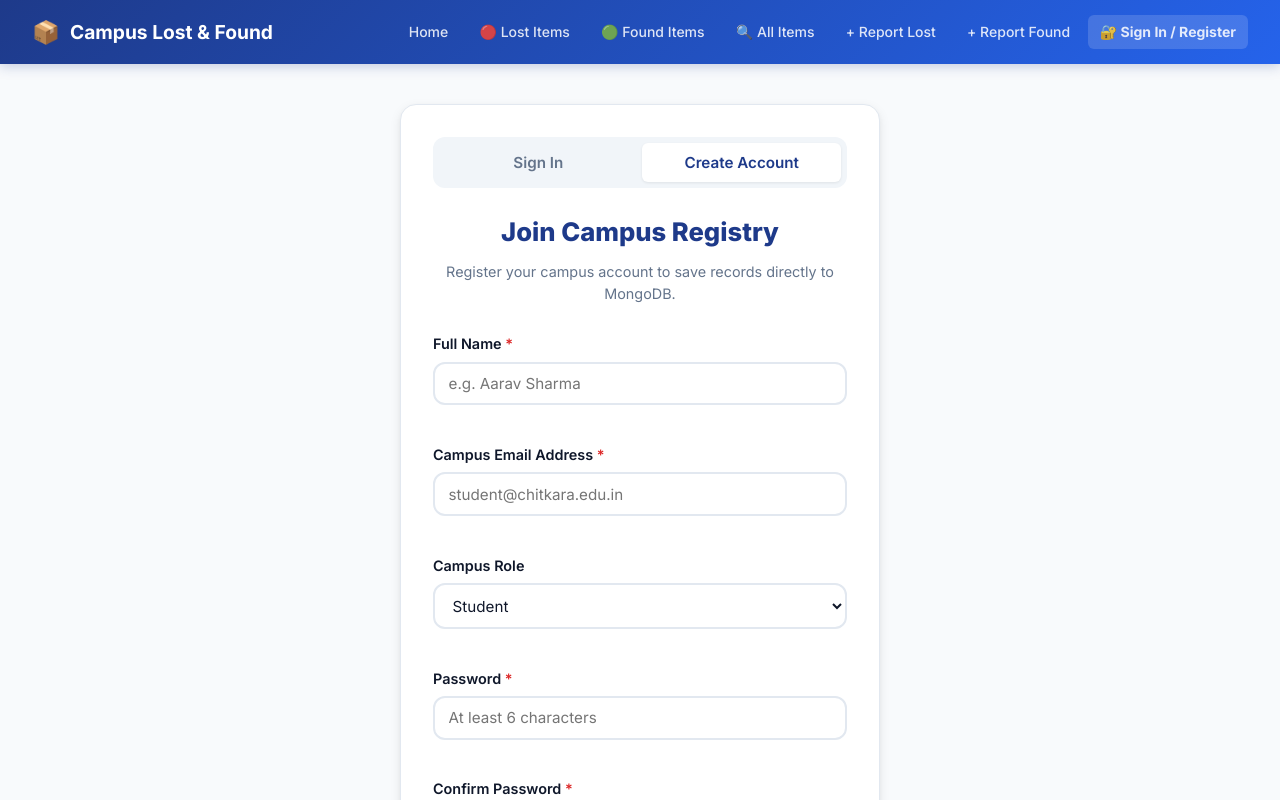
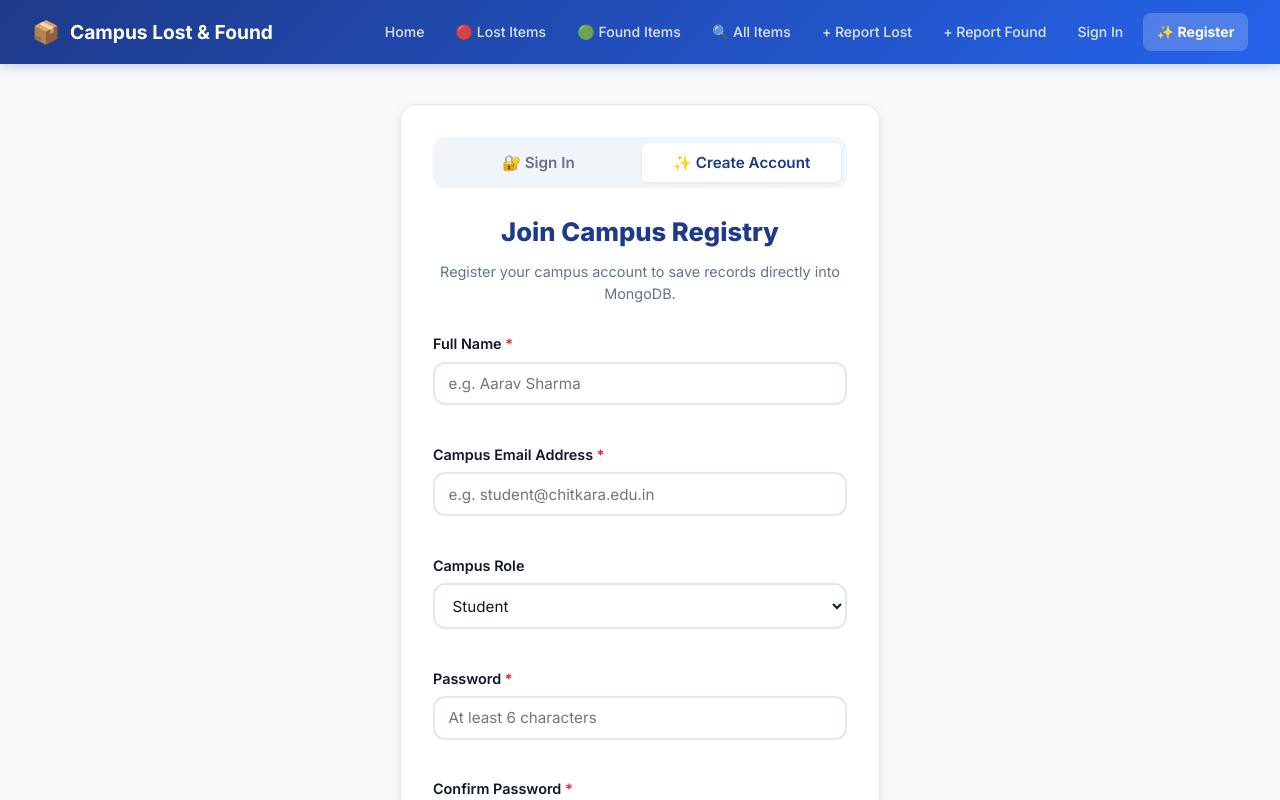
Before and after one commit to PriyanshThakur17/LostAndfound, a React (Vite) app: page /register in a window 1280 px wide. Shown: the top 800 px of the page. Built offline with nearby package versions, Linux system fonts and the light colour scheme; no server answers.

Commit message:
fix(auth): make register and login tabs URL-driven and add direct navbar links

```diff
--- a/src/components/Navbar.jsx
+++ b/src/components/Navbar.jsx
@@ -134,16 +134,29 @@ const Navbar = () => {
             </button>
           </div>
         ) : (
+          <div className="navbar__auth-group" style={{ display: 'flex', gap: '0.4rem', alignItems: 'center' }}>
             <NavLink
               to="/login"
               className={({ isActive }) =>
-              `navbar__link navbar__link--auth${isActive ? ' navbar__link--active' : ''}`
+                `navbar__link navbar__link--login${isActive ? ' navbar__link--active' : ''}`
               }
               onClick={closeMenu}
-            id="nav-auth"
+              id="nav-login"
             >
-            🔐 Sign In / Register
+              Sign In
             </NavLink>
+            <NavLink
+              to="/register"
+              className={({ isActive }) =>
+                `navbar__link navbar__link--register${isActive ? ' navbar__link--active' : ''}`
+              }
+              onClick={closeMenu}
+              id="nav-register"
+              style={{ backgroundColor: 'rgba(255, 255, 255, 0.2)', fontWeight: '700' }}
+            >
+              ✨ Register
+            </NavLink>
+          </div>
         )}
       </div>
     </nav>
--- a/src/pages/Auth.jsx
+++ b/src/pages/Auth.jsx
@@ -1,22 +1,17 @@
 import { useState } from 'react';
-import { useNavigate, useLocation, Link } from 'react-router-dom';
+import { useNavigate, useLocation } from 'react-router-dom';
 import api, { setAuthToken, setStoredUser, getStoredUser } from '../api/client';
 
 /**
  * Auth Page — Unified User Authentication (Login & Register).
  * Saves new accounts directly into the MongoDB `users` collection.
- *
- * @param {Object} props
- * @param {'login'|'register'} [props.defaultMode='login'] - Default active tab
  */
-const Auth = ({ defaultMode = 'login' }) => {
+const Auth = () => {
   const navigate = useNavigate();
   const location = useLocation();
 
-  const pathMode = location.pathname === '/register' ? 'register' : location.pathname === '/login' ? 'login' : null;
-  const [activeTab, setActiveTab] = useState(defaultMode);
-  const mode = pathMode || activeTab;
-  const setMode = setActiveTab;
+  // Mode is cleanly derived from the URL path (/register vs /login)
+  const mode = location.pathname === '/register' ? 'register' : 'login';
   const [currentUser, setCurrentUser] = useState(() => getStoredUser());
 
   // Form input state
@@ -33,6 +28,17 @@ const Auth = ({ defaultMode = 'login' }) => {
   const [successMessage, setSuccessMessage] = useState('');
   const [isSubmitting, setIsSubmitting] = useState(false);
 
+  // Switch between Login and Register tabs via navigation
+  const handleSwitchMode = (targetMode) => {
+    setErrors({});
+    setServerError('');
+    setSuccessMessage('');
+    if (targetMode === 'register') {
+      navigate('/register');
+    } else {
+      navigate('/login');
+    }
+  };
 
   const handleChange = (e) => {
     const { name, value } = e.target;
@@ -48,10 +54,18 @@ const Auth = ({ defaultMode = 'login' }) => {
   const validate = () => {
     const newErrors = {};
 
+    if (mode === 'register') {
+      if (!formData.name.trim()) {
+        newErrors.name = 'Full name is required to create an account.';
+      } else if (formData.name.trim().length < 2) {
+        newErrors.name = 'Name must be at least 2 characters.';
+      }
+    }
+
     if (!formData.email.trim()) {
       newErrors.email = 'Email address is required.';
     } else if (!/^\S+@\S+\.\S+$/.test(formData.email.trim())) {
-      newErrors.email = 'Please provide a valid email format (e.g. name@campus.edu).';
+      newErrors.email = 'Please provide a valid email address (e.g. name@campus.edu).';
     }
 
     if (!formData.password) {
@@ -61,13 +75,9 @@ const Auth = ({ defaultMode = 'login' }) => {
     }
 
     if (mode === 'register') {
-      if (!formData.name.trim()) {
-        newErrors.name = 'Full name is required.';
-      } else if (formData.name.trim().length < 2) {
-        newErrors.name = 'Name must be at least 2 characters.';
-      }
-
-      if (formData.password !== formData.confirmPassword) {
+      if (!formData.confirmPassword) {
+        newErrors.confirmPassword = 'Please confirm your password.';
+      } else if (formData.password !== formData.confirmPassword) {
         newErrors.confirmPassword = 'Passwords do not match.';
       }
     }
@@ -100,13 +110,13 @@ const Auth = ({ defaultMode = 'login' }) => {
         const res = await api.auth.register(payload);
         const registeredUser = res?.user || res?.data?.user;
 
-        setSuccessMessage('Account created successfully! Connecting to campus registry...');
+        setSuccessMessage('Account registered and saved into MongoDB successfully!');
         setCurrentUser(registeredUser);
         window.dispatchEvent(new Event('auth-change'));
 
         setTimeout(() => {
           navigate('/items');
-        }, 800);
+        }, 900);
       } else {
         // Mode === 'login'
         const res = await api.auth.login(
@@ -125,18 +135,18 @@ const Auth = ({ defaultMode = 'login' }) => {
       }
     } catch (err) {
       console.error('Authentication error:', err);
-      setServerError(
-        err.message || 'Authentication failed. Please verify your credentials and try again.'
-      );
+      const msg = err.response?.data?.message || err.message || 'Authentication failed. Please verify details and try again.';
+      setServerError(msg);
     } finally {
       setIsSubmitting(false);
     }
   };
 
-  // One-click demo sign-in for evaluation
+  // One-click demo sign-in for fast evaluation
   const handleDemoLogin = async () => {
     setIsSubmitting(true);
     setServerError('');
+    setSuccessMessage('');
     try {
       const res = await api.auth.getDemoToken();
       const demoUser = res?.user || res?.data?.user;
@@ -148,90 +158,79 @@ const Auth = ({ defaultMode = 'login' }) => {
         navigate('/items');
       }, 500);
     } catch (err) {
-      setServerError(err.message || 'Could not connect to demo account.');
+      setServerError(err.message || 'Could not connect to demo student account.');
     } finally {
       setIsSubmitting(false);
     }
   };
 
-  // Handle logout if already logged in
+  // Handle logout
   const handleLogout = async () => {
     try {
       await api.post('/auth/logout');
     } catch {
-      // offline logout
+      // offline fallback
     }
     setAuthToken(null);
     setStoredUser(null);
     setCurrentUser(null);
     window.dispatchEvent(new Event('auth-change'));
-    setSuccessMessage('You have been logged out.');
+    setSuccessMessage('Signed out successfully.');
   };
 
   return (
     <main className="page auth-page">
       <div className="auth-card">
-        {currentUser ? (
-          <div className="auth-signed-in">
-            <span className="auth-icon">✅</span>
-            <h2 className="auth-title">Currently Signed In</h2>
-            <div className="auth-user-badge">
-              <p className="auth-user-name"><strong>{currentUser.name}</strong></p>
-              <p className="auth-user-email">{currentUser.email}</p>
-              <span className={`role-pill role-pill--${currentUser.role || 'student'}`}>
-                Role: {currentUser.role || 'student'}
-              </span>
+        {/* Banner if user is currently signed in */}
+        {currentUser && (
+          <div className="auth-signed-in-banner" style={{ background: '#EFF6FF', border: '1px solid #BFDBFE', borderRadius: '8px', padding: '0.85rem 1rem', marginBottom: '1.5rem', display: 'flex', alignItems: 'center', justifyContent: 'space-between', gap: '0.5rem', flexWrap: 'wrap' }}>
+            <div style={{ fontSize: '0.9rem', color: '#1E40AF' }}>
+              <span>👤 Signed in as: </span>
+              <strong>{currentUser.name}</strong> ({currentUser.email})
             </div>
-
-            <div className="auth-actions" style={{ marginTop: '1.5rem', display: 'flex', gap: '0.75rem', justifyContent: 'center' }}>
-              <Link to="/items" className="btn btn--primary">
-                Browse Campus Items
-              </Link>
-              <button type="button" className="btn btn--outline" onClick={handleLogout}>
+            <button
+              type="button"
+              className="btn btn--outline"
+              style={{ padding: '0.25rem 0.65rem', fontSize: '0.8rem', borderColor: '#93C5FD' }}
+              onClick={handleLogout}
+            >
               Sign Out
             </button>
           </div>
-          </div>
-        ) : (
-          <>
+        )}
+
         {/* Header Tabs */}
         <div className="auth-tabs" role="tablist">
           <button
             type="button"
             role="tab"
+            id="tab-login"
             aria-selected={mode === 'login'}
             className={`auth-tab ${mode === 'login' ? 'auth-tab--active' : ''}`}
-                onClick={() => {
-                  setMode('login');
-                  setErrors({});
-                  setServerError('');
-                }}
+            onClick={() => handleSwitchMode('login')}
           >
-                Sign In
+            🔐 Sign In
           </button>
           <button
             type="button"
             role="tab"
+            id="tab-register"
             aria-selected={mode === 'register'}
             className={`auth-tab ${mode === 'register' ? 'auth-tab--active' : ''}`}
-                onClick={() => {
-                  setMode('register');
-                  setErrors({});
-                  setServerError('');
-                }}
+            onClick={() => handleSwitchMode('register')}
           >
-                Create Account
+            ✨ Create Account
           </button>
         </div>
 
         <div className="auth-header">
           <h1 className="auth-title">
-                {mode === 'login' ? 'Welcome Back' : 'Join Campus Registry'}
+            {mode === 'register' ? 'Join Campus Registry' : 'Welcome Back'}
           </h1>
           <p className="auth-subtitle">
-                {mode === 'login'
-                  ? 'Sign in to report belongings, verify claims, and manage listings.'
-                  : 'Register your campus account to save records directly to MongoDB.'}
+            {mode === 'register'
+              ? 'Register your campus account to save records directly into MongoDB.'
+              : 'Sign in to report belongings, verify claims, and manage listings.'}
           </p>
         </div>
 
@@ -283,7 +282,7 @@ const Auth = ({ defaultMode = 'login' }) => {
               name="email"
               type="email"
               className="form-input"
-                  placeholder="student@chitkara.edu.in"
+              placeholder="e.g. student@chitkara.edu.in"
               value={formData.email}
               onChange={handleChange}
               disabled={isSubmitting}
@@ -358,6 +357,7 @@ const Auth = ({ defaultMode = 'login' }) => {
           {/* Submit Button */}
           <button
             type="submit"
+            id="auth-submit"
             className="btn btn--primary btn--full auth-submit-btn"
             disabled={isSubmitting}
           >
@@ -392,11 +392,7 @@ const Auth = ({ defaultMode = 'login' }) => {
               <button
                 type="button"
                 className="auth-switch-link"
-                    onClick={() => {
-                      setMode('register');
-                      setErrors({});
-                      setServerError('');
-                    }}
+                onClick={() => handleSwitchMode('register')}
               >
                 Register here
               </button>
@@ -407,19 +403,13 @@ const Auth = ({ defaultMode = 'login' }) => {
               <button
                 type="button"
                 className="auth-switch-link"
-                    onClick={() => {
-                      setMode('login');
-                      setErrors({});
-                      setServerError('');
-                    }}
+                onClick={() => handleSwitchMode('login')}
               >
                 Sign in here
               </button>
             </p>
           )}
         </div>
-          </>
-        )}
       </div>
     </main>
   );
```
Lines whose indentation alone changed are shown as unchanged.
